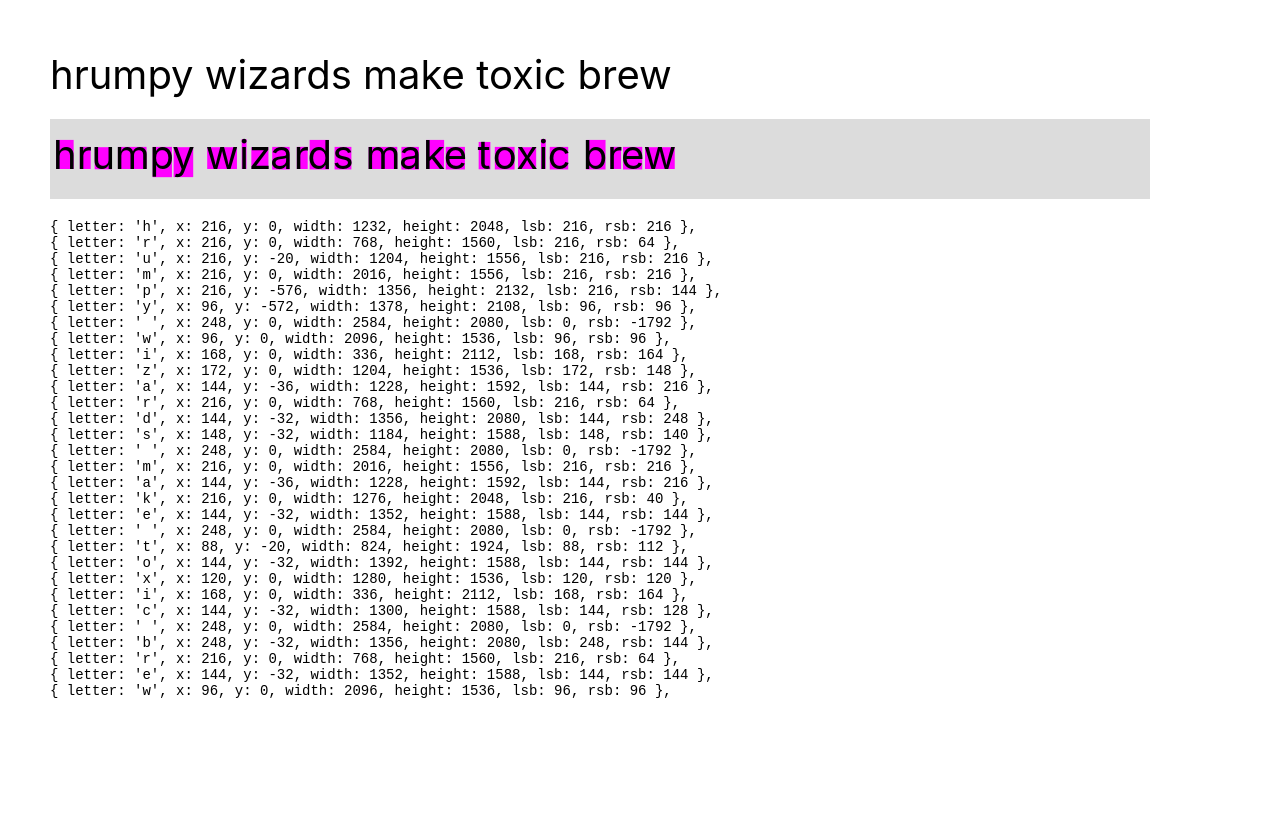
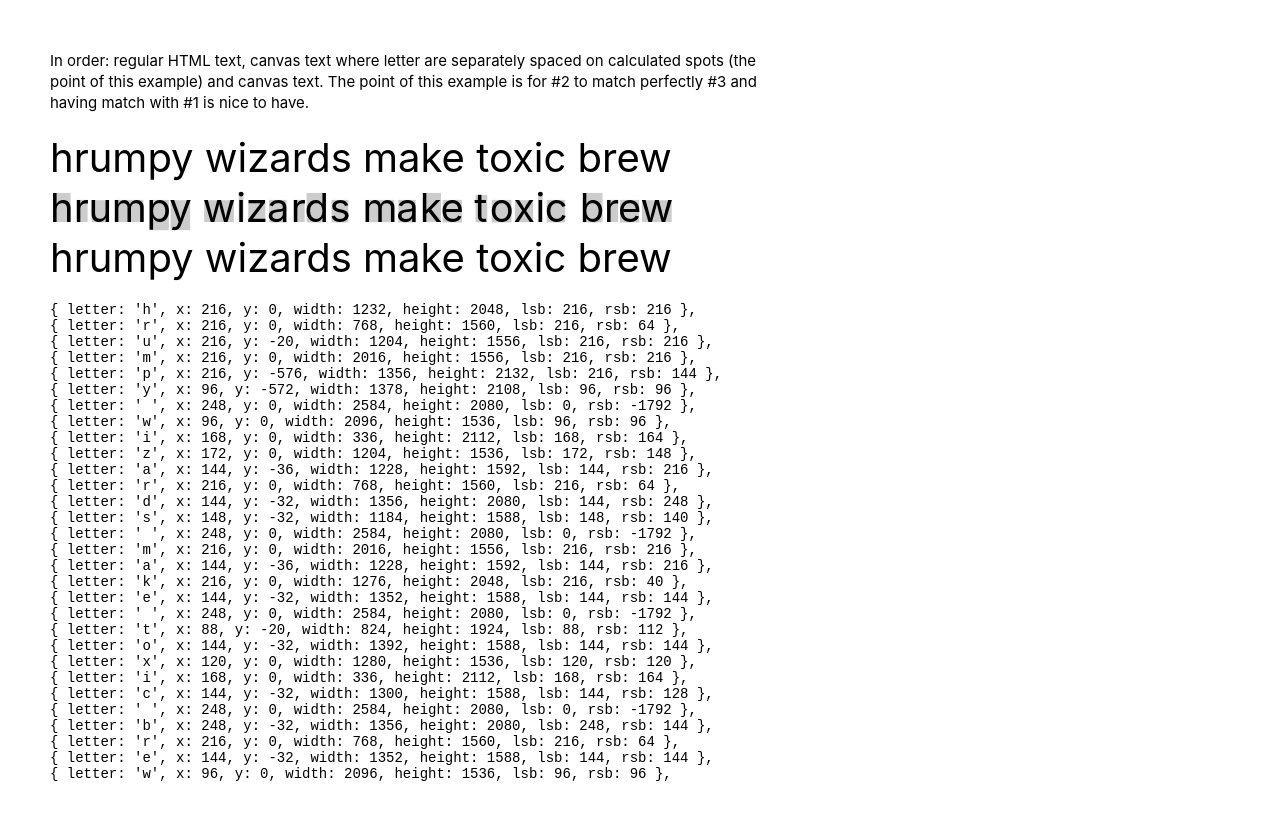
Before and after one commit to tchayen/ttf-spacing, a website: page index.html in a window 1280 px wide. Drawn offline with Linux system fonts and the light colour scheme; a web font is replaced by a local one.

Commit message:
Modify text and description

```diff
--- a/index.html
+++ b/index.html
@@ -3,8 +3,10 @@
     <title>Test</title>
     <style>
       @import url('https://rsms.me/inter/inter.css');
+
       html {
         font-family: 'Inter', sans-serif;
+        font-size: 15px;
       }
 
       body {
@@ -17,8 +19,12 @@
       canvas {
         width: 100vw;
         height: 100vh;
-        background-color: rgb(220, 220, 220);
-        margin: 20px 0;
+      }
+
+      #description {
+        width: 720px;
+        margin-bottom: 20px;
+        line-height: 1.4em;
       }
 
       #text {
@@ -36,6 +42,12 @@
     </style>
   </head>
   <body>
+    <span id="description"
+      >In order: regular HTML text, canvas text where letter are separately
+      spaced on calculated spots (the point of this example) and canvas text.
+      The point of this example is for #2 to match perfectly #3 and having match
+      with #1 is nice to have.</span
+    >
     <span id="text"></span>
     <script>
       const shapes = [
@@ -81,8 +93,8 @@
         return fontSize;
       };
 
-      const screenWidth = 1100;
-      const screenHeight = 80;
+      const screenWidth = 720;
+      const screenHeight = 120;
       const canvas = document.createElement('canvas');
       canvas.setAttribute(
         'style',
@@ -109,8 +121,11 @@
         const scale = (1 / unitsPerEm) * fontSize;
         context.font = `${fontSize}px Inter`;
 
+        context.fillStyle = 'rgba(0, 0, 0)';
+        context.fillText(text, 0, 90);
+
         // Used to offset text a bit higher. Shouldn't be necessary.
-        const OFFSET = 30;
+        const OFFSET = 80;
 
         let positionX = 0;
         for (let i = 0; i < shapes.length; i++) {
@@ -121,9 +136,9 @@
 
           if (text[i] !== ' ') {
             context.beginPath();
-            context.fillStyle = 'rgb(255, 0, 255)';
+            context.fillStyle = 'rgba(0, 0, 0, 0.2)';
             context.rect(
-              positionX + (x + lsb) * scale,
+              positionX + (x + (i !== 0 ? lsb : 0)) * scale,
               screenHeight - (y + height) * scale - OFFSET,
               width * scale,
               height * scale,
@@ -133,12 +148,12 @@
             context.fillStyle = 'rgba(0, 0, 0)';
             context.fillText(
               text[i],
-              positionX + x * scale,
+              positionX + (i !== 0 ? x : 0) * scale,
               screenHeight - OFFSET,
             );
           }
 
-          positionX += (lsb + width + rsb) * scale;
+          positionX += ((i !== 0 ? lsb : 0) + width + rsb) * scale;
         }
       }, 100);
     </script>
```
